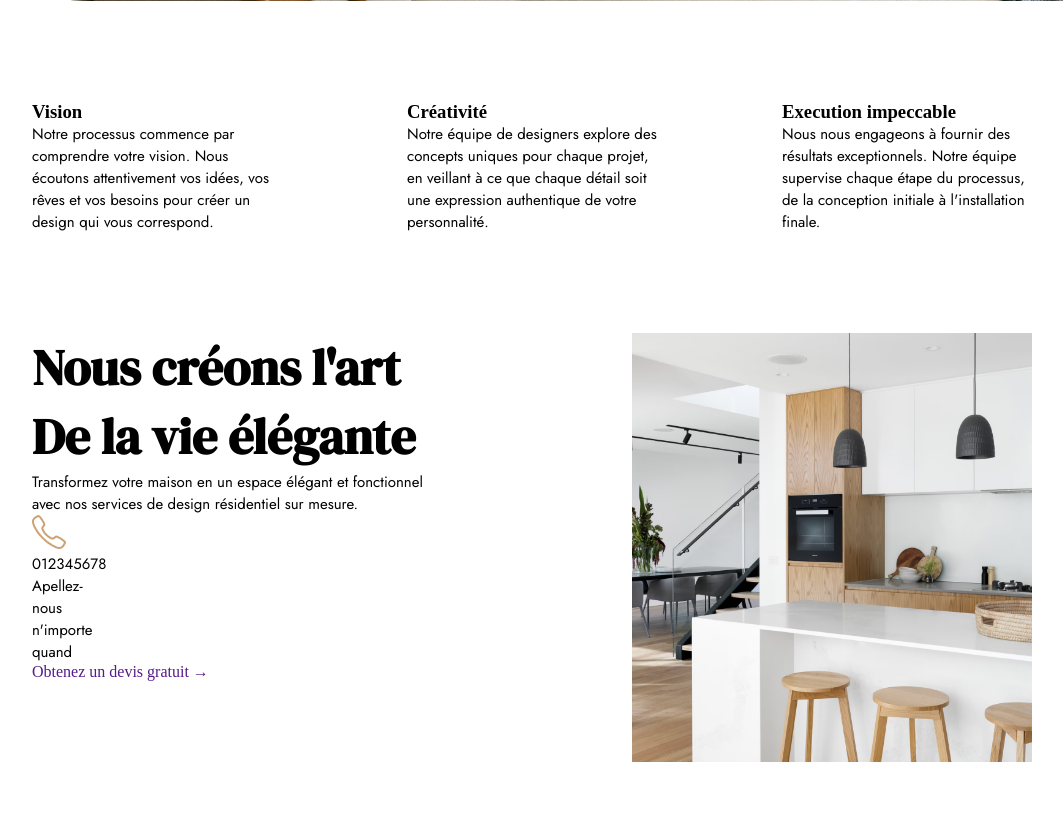
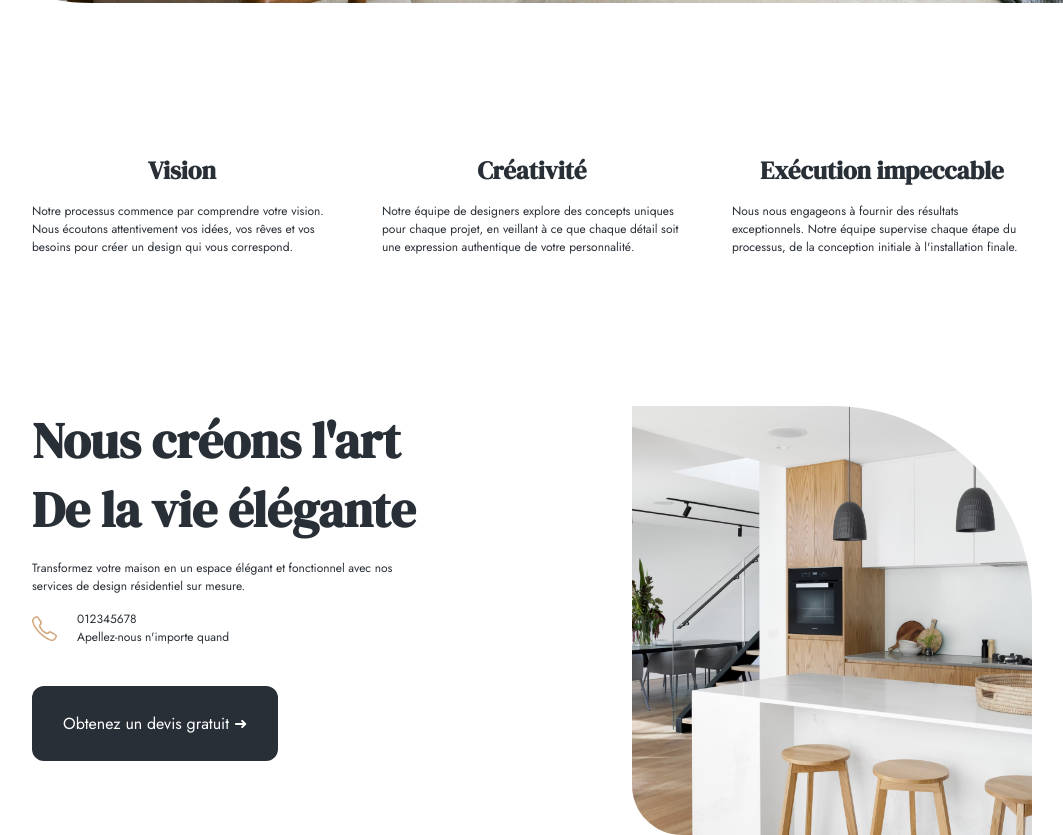
Before and after one commit to Cynthiadurand/Interno, a plain HTML site: page index.html in a window 1280 px wide. Shown: the part 879-1714 px from the top of the page, without its empty margins (108-1171 px from the left). Before the commit the page ends 1641 px from the top, so only its background shows below. Drawn offline with Linux system fonts and the light colour scheme.

Commit message:
mise en page

```diff
--- a/index.html
+++ b/index.html
@@ -29,54 +29,65 @@
     <main>
         <!-- SECTION HERO -->
         <section class="hero">
-            <div class="alignCenter container">
+            <div class="container">
                 <h1>Rendez votre <br> maison unique</h1>
-                <p>Nous croyons que chaque espace à un potentiel d'être exceptionnel</p>
-                <a href="" class="top20 flex btn width24">Construisez votre projet →</a>
+                <p class="pHero">Nous croyons que chaque espace à un potentiel d'être exceptionnel</p>
+                <a href="" class="btn">Construisez votre projet ➜</a>
             </div>
         </section>
-        <!-- SECTION UN -->
-        <section class="flex spaceBetween container top100">
-            <div class="width25">
-                <h3>Vision</h3>
+
+        <!-- SECTION VALEURS AJOUTEES -->
+        <section class="flex spaceBetween container paddingTop150">
+
+            <!-- div vision -->
+            <div class="width30">
+                <h3 class="textCenter">Vision</h3>
                 <p>Notre processus commence par comprendre votre vision. Nous écoutons attentivement vos idées, vos
                     rêves et vos besoins pour créer un design qui vous correspond.</p>
             </div>
-            <div class="width25">
-                <h3>Créativité</h3>
+
+            <!-- div créativité -->
+            <div class="width30">
+                <h3 class="textCenter">Créativité</h3>
                 <p>Notre équipe de designers explore des concepts uniques pour chaque projet, en veillant à ce que
                     chaque détail soit une expression authentique de votre personnalité.</p>
             </div>
-            <div class="width25">
-                <h3>Execution impeccable</h3>
+
+            <!-- div exécution -->
+            <div class="width30">
+                <h3 class="textCenter">Exécution impeccable</h3>
                 <p>Nous nous engageons à fournir des résultats exceptionnels. Notre équipe supervise chaque étape du
                     processus, de la conception initiale à l'installation finale.</p>
             </div>
+
         </section>
-        <!-- SECTION DEUX -->
-        <section class="container flex top100 spaceBetween">
+
+        <!-- SECTION DEVIS -->
+        <section class="container flex spaceBetween paddingTop150">
+
             <div class="width40">
                 <h2>
                     Nous créons l'art <br> De la vie élégante
                 </h2>
-                <p>
+                <p class="pSectionDevis">
                     Transformez votre maison en un espace élégant et fonctionnel avec nos services de design résidentiel sur mesure.
                 </p>
-                <div class="width40">
-                    <img src="asset/Call.png" alt="logo téléphone">
-                    <div class="width40">
-                        <p>
-                            012345678
-                        </p>
-                        <p>
-                            Apellez-nous n'importe quand
-                        </p>
+                <div class= "flex gap20 alignCenter">
+                    <img src="asset/Call.png" alt="icone de téléphone"
+                    class="iconCall">
+                    <div>
+                        <p>012345678</p>
+                        <p>Apellez-nous n'importe quand</p>
                     </div>
 
                 </div>
-                <a href="">Obtenez un devis gratuit → </a>
+                <a href="" class="btn">Obtenez un devis gratuit ➜ </a>
             </div>
-            <img src="asset/image-article.jpg" alt="cuisine" class="width40">
+            <img
+            src="asset/image-article.jpg"
+            alt="photo d'une cuisine ouverte"
+            class="width40 imageSectionDevis"/>
+
         </section>
 
     </main>
--- a/style.css
+++ b/style.css
@@ -5,9 +5,14 @@
     padding:0;
     box-sizing: border-box;
 }
+body{
+    color:#292F36;
+}
 
 a{
     text-decoration: none;
+    font-family: "Jost",sans-serif;
+    color:#292F36;
 }
 
 li{
@@ -15,20 +20,28 @@ li{
 }
 
 h1{
+    font-family: "DM Serif Display",serif;
+    font-size: 80px;
+    width: 75%;
+}
+
+h2{
+    font-family: "DM Serif Display",serif;
+    font-size: 50px;
+    margin-bottom: 15px;
+}
+h3{
     font-family: "DM Serif Display", serif;
-    font-size: 85px;
-    width: 75%;
-    font-style: normal;
+    font-size: 25px;
+    margin-bottom: 15px;
 }
-h2{
-    font-family: "DM Serif Display", serif;
-    font-size: 50px;
-    font-style: normal;
-}
+
 p{
     font-family: "Jost", sans-serif;
-    font-size: 15px;
+    font-size: 12px;
 }
+
+/* Propriété flexbox */
 .flex{
     display: flex;
     flex-wrap:wrap;
@@ -43,9 +56,43 @@ p{
     align-items: center;
 }
 
+.gap20{
+    gap: 20px;
+}
+
+/* Fin propriété flexbox */
+
 .container{
     max-width: 1000px;
     margin: auto;
+}
+/* BOUTON */
+.btn{
+    background-color: #292F36;
+    color: white;
+    padding-left: 31px;
+    padding-right: 31px;
+    padding-top: 26px;
+    padding-bottom: 26px;
+    display: inline-block;
+    border-radius: 12px;
+    margin-top: 40px;
+}
+
+.width30{
+    width: 30%;
+}
+
+.width40{
+    width: 40%;
+}
+
+.paddingTop150{
+    padding-top: 150px;
+}
+
+.textCenter{
+    text-align: center;
 }
 
 /* HEADER */
@@ -68,26 +115,26 @@ p{
     background-repeat: no-repeat;
     background-size: cover;
     border-radius: 0px 0px 0px 200px;
-    padding-top: 40px;
-}
-.top100{
-    margin-top: 100px;
+    padding-top: 100px;
 }
 
-/* SECTION 2 */
-.width25{
-    width: 25%;
+.pHero{
+    font-size: 22px;
+    margin-top: 40px;
 }
-/* BOUTON */
-.btn{
-   background-color: black;
-   color: white;
-   border-radius: 20px;
-   padding: 20px 30px;
-}
-.width40{
-    width: 40%;
-}
+
+
+/* SECTION DEVIS */
+
 .width24{
     width: 24%;
 }
+.imageSectionDevis{
+    border-radius: 0 200px 0 50px;
+}
+.iconCall{
+    width: 25px;
+}
+.pSectionDevis{
+    margin-bottom: 15px;
+}
```
